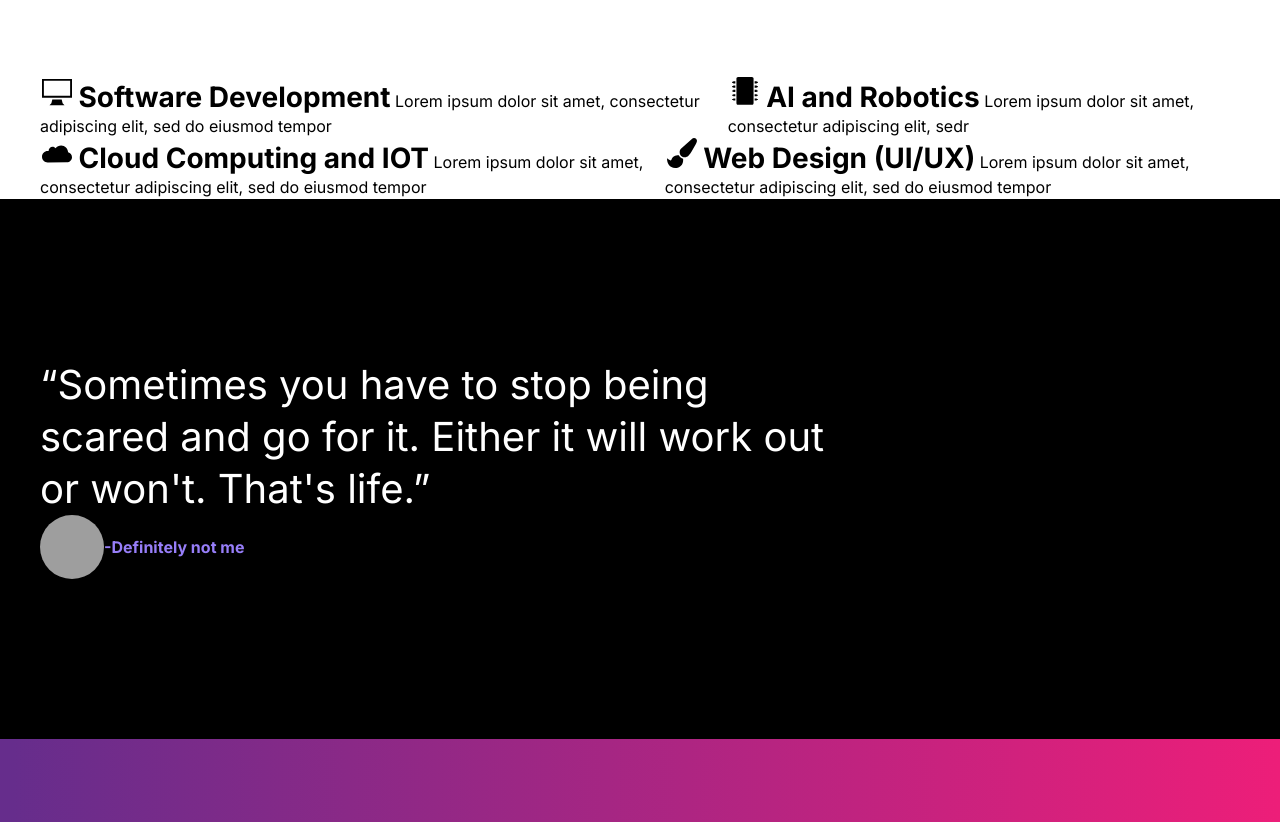
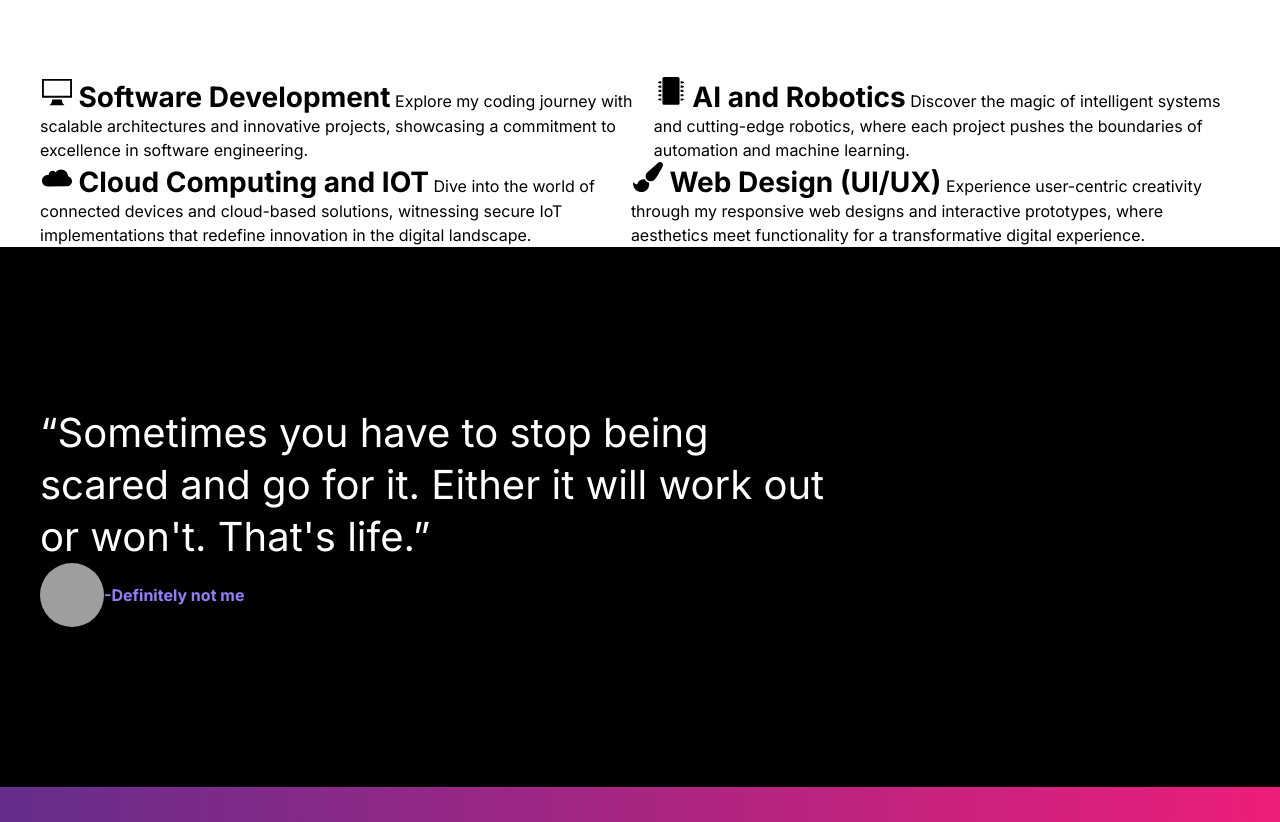
Before and after one commit to anasjawed283/anasjawed283.github.io, a website built with Parcel: page index.html in a window 1280 px wide. Shown: the part 1521-2343 px from the top of the page. Built offline with nearby package versions, Linux system fonts and the light colour scheme; grey boxes are pictures that could not be loaded.

Commit message:
Update index.html

```diff
--- a/index.html
+++ b/index.html
@@ -201,8 +201,7 @@
                   </svg>
                   <span class="home-text12">Software Development</span>
                   <span class="home-text13">
-                    Lorem ipsum dolor sit amet, consectetur adipiscing elit, sed
-                    do eiusmod tempor
+                    Explore my coding journey with scalable architectures and innovative projects, showcasing a commitment to excellence in software engineering.
                   </span>
                 </div>
               </a>
@@ -215,8 +214,7 @@
                   </svg>
                   <span class="home-text14">AI and Robotics</span>
                   <span class="home-text15">
-                    Lorem ipsum dolor sit amet, consectetur adipiscing elit,
-                    sedr
+                    Discover the magic of intelligent systems and cutting-edge robotics, where each project pushes the boundaries of automation and machine learning.
                   </span>
                 </div>
               </a>
@@ -231,8 +229,7 @@
                   </svg>
                   <span class="home-text16">Cloud Computing and IOT</span>
                   <span class="home-text17">
-                    Lorem ipsum dolor sit amet, consectetur adipiscing elit, sed
-                    do eiusmod tempor
+                    Dive into the world of connected devices and cloud-based solutions, witnessing secure IoT implementations that redefine innovation in the digital landscape.
                   </span>
                 </div>
               </a>
@@ -248,8 +245,7 @@
                   </svg>
                   <span class="home-text18">Web Design (UI/UX)</span>
                   <span class="home-text19">
-                    Lorem ipsum dolor sit amet, consectetur adipiscing elit, sed
-                    do eiusmod tempor
+                    Experience user-centric creativity through my responsive web designs and interactive prototypes, where aesthetics meet functionality for a transformative digital experience.
                   </span>
                 </div>
               </a>
```
